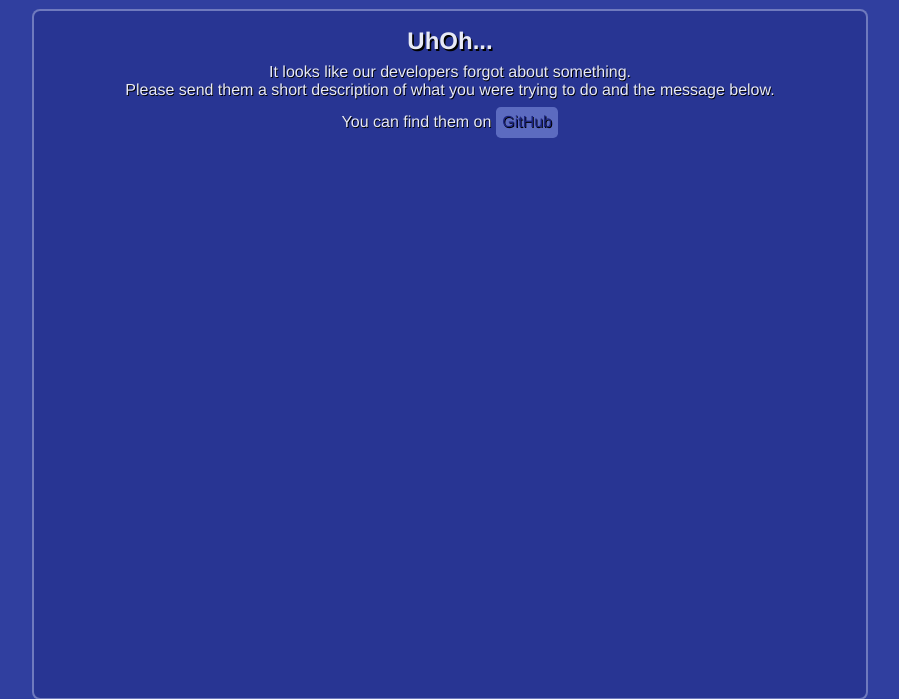
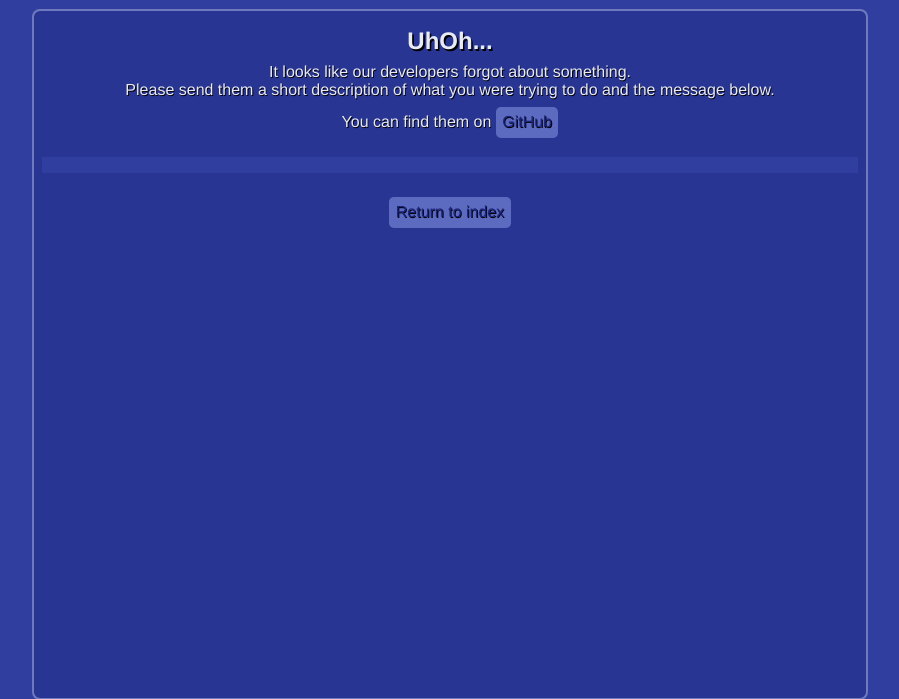
Before and after one commit to marcellBan/SI7_SQL_assignment, a Python web app: template templates/500.html in a window 1280 px wide. Shown: the part 55-754 px from the top of the page, without its empty margins (190-1089 px from the left). Run offline with Jinja, Linux system fonts and the light colour scheme; the template is opened without the code that fills it, so the values that code supplies are empty.

Commit message:
small design fixes

```diff
--- a/static/css/style.css
+++ b/static/css/style.css
@@ -106,3 +106,10 @@ article {
 .fright {
   float: right;
 }
+
+#content pre {
+  text-align: left;
+  margin: 1rem 0.5rem;
+  padding: 0.5rem;
+  background: #303F9F;
+}
--- a/templates/500.html
+++ b/templates/500.html
@@ -1,10 +1,14 @@
 {% extends "layout.html" %}
-{% block title %}Inernal error{% endblock %}
+{% block title %}Internal error{% endblock %}
 {% block content %}
   <h2>UhOh...</h2>
-  <p>It looks like our developers forgot about something.<br>
-  Please send them a short description of what you were trying to do and the message below.<br>
-  You can find them on <a href="https://github.com/marcellBan/SI7_SQL_assignment">GitHub</a>
+  <p>
+    It looks like our developers forgot about something.<br>
+    Please send them a short description of what you were trying to do and the message below.<br>
+    You can find them on <a href="https://github.com/marcellBan/SI7_SQL_assignment">GitHub</a>
   </p>
   <pre>{{ message }}</pre>
+  <p>
+    <a href="/">Return to index</a>
+  </p>
 {% endblock %}
```
